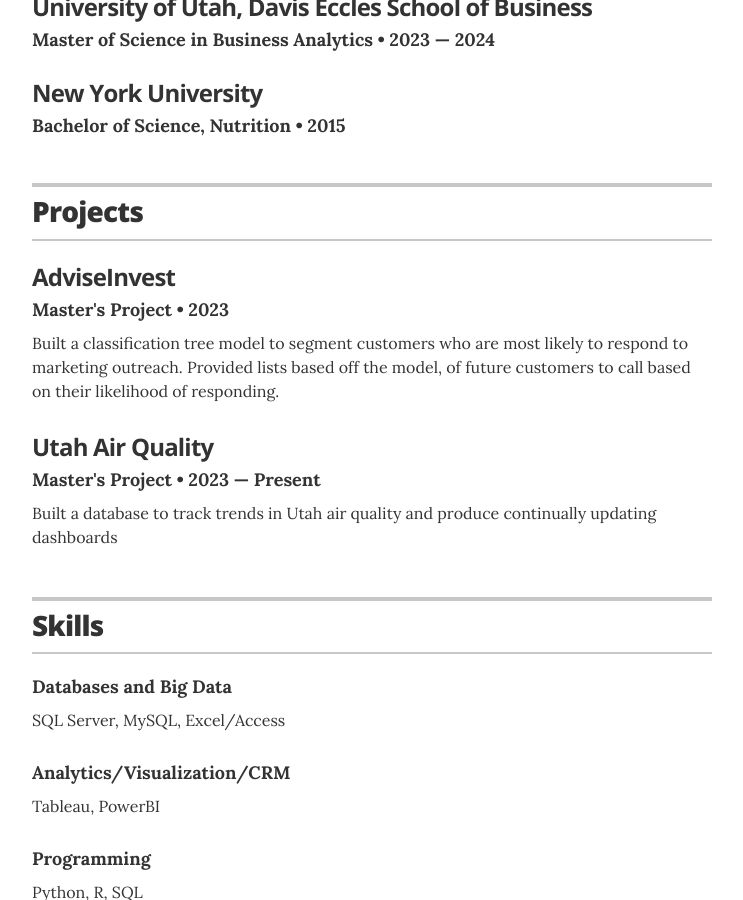
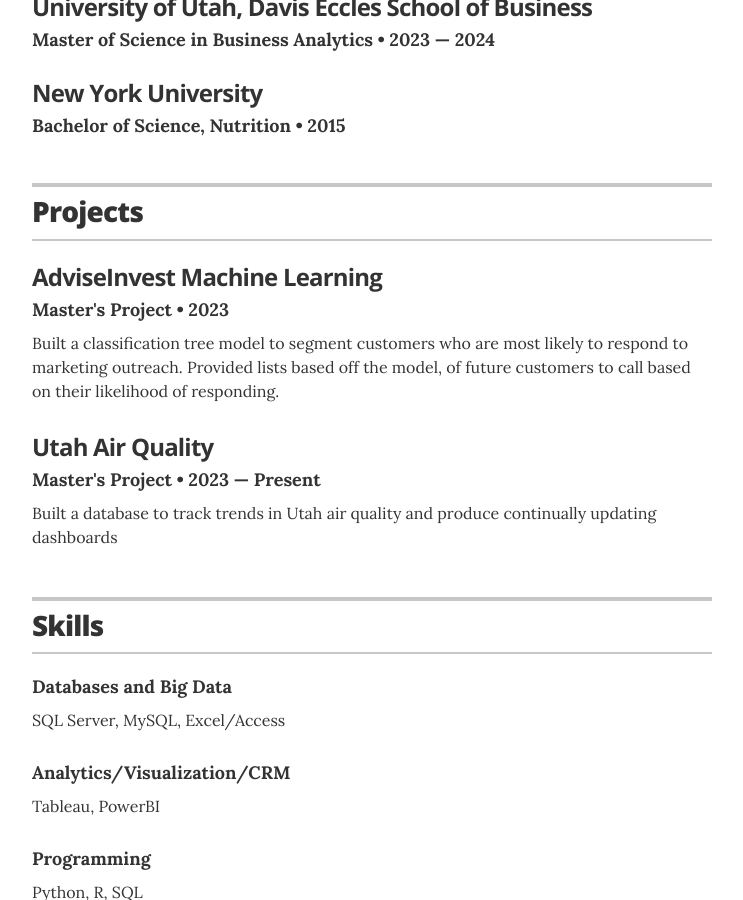
Before and after one commit to knb281/knb281.github.io, a Jekyll site: the page built from index.html, in a window 1280 px wide and 900 px high, scrolled down 1208 px. Shown: the whole window, without its empty margins (268-1011 px from the left). Built offline with Jekyll 4.4.1, drawn with Linux system fonts in a browser that asks for light colours.

Commit message:
Update projects

```diff
--- a/_data/projects.yml
+++ b/_data/projects.yml
@@ -2,7 +2,7 @@
 # uncomment the urls if you wish to display them, and add your own URL
 
 # jazznotes.io
-- project: AdviseInvest
+- project: AdviseInvest Machine Learning
   role: Master's Project
   duration: 2023
   # url: "#"
```
